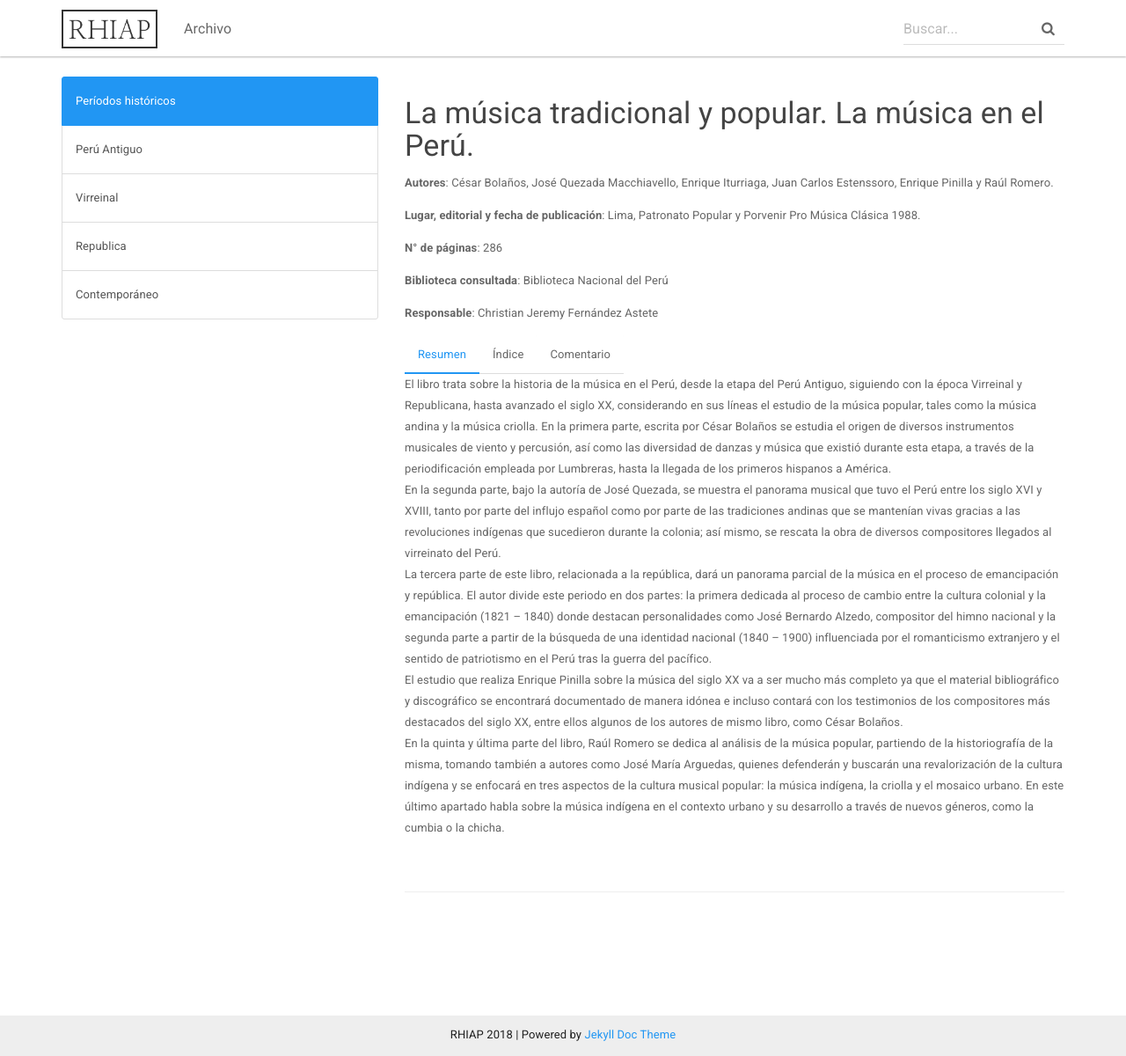
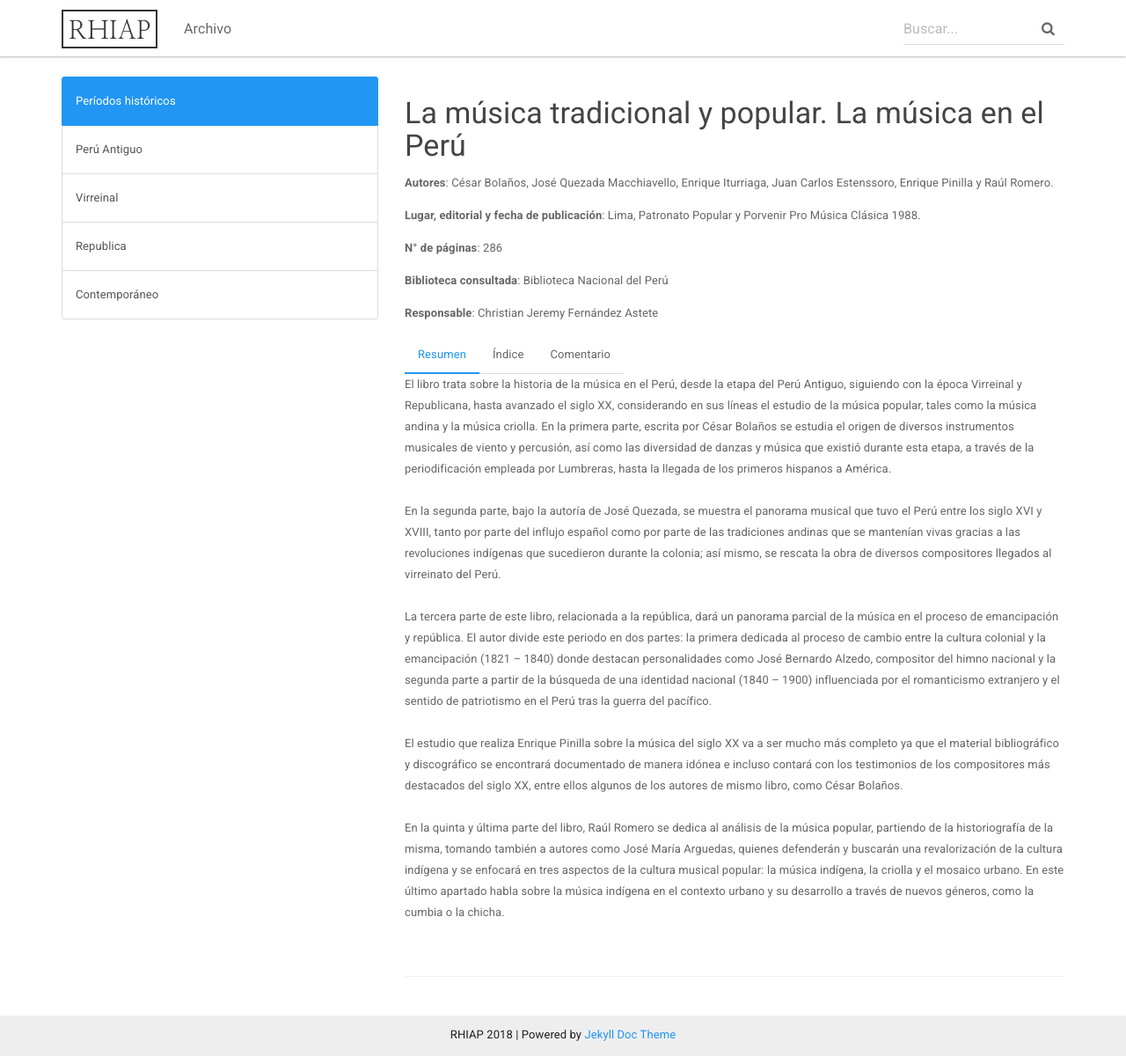
Before and after one commit to RHIAP/RHIAP.github.io, a Jekyll site: the page built from _archivo/republica/la_musica_tradicional_bolanos_romero_otros.md, in a window 1280 px wide and 1200 px high. Shown: the whole window at 88% size. Built offline with Jekyll 4.4.1, drawn with Linux system fonts in a browser that asks for light colours; nearby versions of some CDN libraries; part of the change alters nothing that is shown.

```diff
--- a/_archivo/republica/la_musica_tradicional_bolanos_romero_otros.md
+++ b/_archivo/republica/la_musica_tradicional_bolanos_romero_otros.md
@@ -1,7 +1,9 @@
 ---
-title: "La música tradicional y popular. La música en el Perú."
+title: "La música tradicional y popular. La música en el Perú"
 permalink: /archivo/la_musica_tradicional_bolanos_romero_otros/
 ---
+
+<!-- Datos generales de ficha. Solo escribir a partir de los dos puntos. -->
 
 **Autores**: César Bolaños, José Quezada Macchiavello, Enrique Iturriaga, Juan Carlos Estenssoro, Enrique Pinilla y Raúl Romero.
 
@@ -13,61 +15,84 @@ permalink: /archivo/la_musica_tradicional_bolanos_romero_otros/
 
 **Responsable**: Christian Jeremy Fernández Astete
 
+<!-- Fin de Datos generales de ficha -->
+
+<!-- Lo que sigue es el esquema para las pestañas de RESUMEN, ÍNDICE y COMENTARIO -->
+
+<!-- Las siguientes 5 líneas no se deben editar -->
+
 <ul class="nav nav-tabs">
   <li class="active"><a href="#resumen" data-toggle="tab">Resumen</a></li>
   <li><a href="#indice" data-toggle="tab">Índice</a></li>
   <li><a href="#comentario" data-toggle="tab">Comentario</a></li>
 </ul>
+
+<!-- INICIO de pestaña RESUMEN. Editar el texto dentro de las etiquetas <p> y </p>, el resto no debe modificarse, para agregar un salto de línea usar la etiqueta <br> al final de la línea o dos <br><br> para agregar un espacio mayor tipo párrafo. -->
+
 <div id="myTabContent" class="tab-content">
   <div class="tab-pane fade active in" id="resumen">
-    <p>El libro trata sobre la historia de la música en el Perú, desde la etapa del Perú Antiguo, siguiendo con la época Virreinal y Republicana, hasta avanzado el siglo XX, considerando en sus líneas el estudio de la música popular, tales como la música andina y la música criolla. En la primera parte, escrita por César Bolaños se estudia el origen de diversos instrumentos musicales de viento y percusión, así como las diversidad de danzas y música que existió durante esta etapa, a través de la periodificación empleada por Lumbreras, hasta la llegada de los primeros hispanos a América.<br>
-En la segunda parte, bajo la autoría de José Quezada, se muestra el panorama musical que tuvo el Perú entre los siglo XVI y XVIII, tanto por parte del influjo español como por parte de las tradiciones andinas que se mantenían vivas gracias a las revoluciones indígenas que sucedieron durante la colonia; así mismo, se rescata la obra de diversos compositores llegados al virreinato del Perú.<br>
-La tercera parte de este libro, relacionada a la república, dará un panorama parcial de la música en el proceso de emancipación y república. El autor divide este periodo en dos partes: la primera dedicada al proceso de cambio entre la cultura colonial y la emancipación (1821 – 1840) donde destacan personalidades como José Bernardo Alzedo, compositor del himno nacional y la segunda parte a partir de la búsqueda de una identidad nacional (1840 – 1900) influenciada por el romanticismo extranjero y el sentido de patriotismo en el Perú tras la guerra del pacífico.<br>
-El estudio que realiza Enrique Pinilla sobre la música del siglo XX va a ser mucho más completo ya que el material bibliográfico y discográfico se encontrará documentado de manera idónea e incluso contará con los testimonios de los compositores más destacados del siglo XX, entre ellos algunos de los autores de mismo libro, como César Bolaños.<br>
+    <p>El libro trata sobre la historia de la música en el Perú, desde la etapa del Perú Antiguo, siguiendo con la época Virreinal y Republicana, hasta avanzado el siglo XX, considerando en sus líneas el estudio de la música popular, tales como la música andina y la música criolla. En la primera parte, escrita por César Bolaños se estudia el origen de diversos instrumentos musicales de viento y percusión, así como las diversidad de danzas y música que existió durante esta etapa, a través de la periodificación empleada por Lumbreras, hasta la llegada de los primeros hispanos a América.<br><br>
+
+En la segunda parte, bajo la autoría de José Quezada, se muestra el panorama musical que tuvo el Perú entre los siglo XVI y XVIII, tanto por parte del influjo español como por parte de las tradiciones andinas que se mantenían vivas gracias a las revoluciones indígenas que sucedieron durante la colonia; así mismo, se rescata la obra de diversos compositores llegados al virreinato del Perú.<br><br>
+
+La tercera parte de este libro, relacionada a la república, dará un panorama parcial de la música en el proceso de emancipación y república. El autor divide este periodo en dos partes: la primera dedicada al proceso de cambio entre la cultura colonial y la emancipación (1821 – 1840) donde destacan personalidades como José Bernardo Alzedo, compositor del himno nacional y la segunda parte a partir de la búsqueda de una identidad nacional (1840 – 1900) influenciada por el romanticismo extranjero y el sentido de patriotismo en el Perú tras la guerra del pacífico.<br><br>
+
+El estudio que realiza Enrique Pinilla sobre la música del siglo XX va a ser mucho más completo ya que el material bibliográfico y discográfico se encontrará documentado de manera idónea e incluso contará con los testimonios de los compositores más destacados del siglo XX, entre ellos algunos de los autores de mismo libro, como César Bolaños.<br><br>
+
 En la quinta y  última parte del libro, Raúl Romero se dedica al análisis de la música popular, partiendo de la historiografía de la misma, tomando también a autores como José María Arguedas, quienes defenderán y buscarán una revalorización de la cultura indígena y se enfocará en tres aspectos de la cultura musical popular: la música indígena, la criolla y el mosaico urbano. En este último apartado habla sobre la música indígena en el contexto urbano y su desarrollo a través de nuevos géneros, como la cumbia o la chicha.<br>
 </p>
   </div>
+
+  <!-- FIN de la pestaña RESUMEN -->
+
+  <!-- INICIO de pestaña ÍNDICE. Para agregar un salto de línea usar la etiqueta <br> al final de la línea o dos <br><br> para agregar un espacio mayor tipo párrafo. -->
+
   <div class="tab-pane fade" id="indice">
-   PRESENTACIÓN/Alvaro Llona Bernal <br>
-PRÓLOGO/Edgar Valcárcel  <br>
-LA MÚSICA EN EL ANTIGUO PERÚ/César Bolaños  <br>
+   PRESENTACIÓN/Alvaro Llona Bernal <br> <br>
+PRÓLOGO/Edgar Valcárcel  <br><br>
+LA MÚSICA EN EL ANTIGUO PERÚ/César Bolaños  <br><br>
 Introducción  <br>
 Danza e instrumentos musicales antiguos <br>
 Música y danzas en el antiguo Perú  <br>
-Bibliografía  <br>
-LA MÚSICA EN EL VIRREINATO/José Quezada  <br>
+Bibliografía  <br><br>
+LA MÚSICA EN EL VIRREINATO/José Quezada  <br><br>
 Introducción  <br>
 Capítulo I: Formación de la cultura musical en la Colonia  <br>
 Capítulo II: Apogeo de la cultura musical en la Colonia <br>
-Capítulo III: Decadencia y ocaso de la cultura musical en la Colonia <br>
-EMANCIPACIÓN Y REPÚBLICA: SIGLO XIX/Enrique Iturriaga y Juan Carlos Estenssoro<br>
+Capítulo III: Decadencia y ocaso de la cultura musical en la Colonia <br><br>
+EMANCIPACIÓN Y REPÚBLICA: SIGLO XIX/Enrique Iturriaga y Juan Carlos Estenssoro<br><br>
 Introducción  <br>
 Capítulo I: Cultura colonial en la República <br>
 Capítulo II: Búsqueda de una nacionalidad <br>
-Bibliografía<br>
-LA MÚSICA EN ELSIGLO XX/Enrique Pinilla<br>
+Bibliografía<br><br>
+LA MÚSICA EN ELSIGLO XX/Enrique Pinilla<br><br>
 Introducción  <br>
 Capítulo I: 1900-1918 <br>
 Capítulo II: 1919-1939  <br>
 Capítulo III: 1940-1967 <br>
 Capítulo IV: 1968-1985 <br>
-Bibliografía <br>
-LA MÚSICA TRADICIONAL Y POPULAR/Raúl Romero <br>
+Bibliografía <br><br>
+LA MÚSICA TRADICIONAL Y POPULAR/Raúl Romero <br><br>
 Introducción <br>
 La música andina <br>
 La música criolla <br>
 El mosaico urbano<br>
-Bibliografía <br>
-Discografía <br>
-INDICE  <br>
+Bibliografía <br><br>
+Discografía <br><br>
+INDICE  <br><br>
 
   </div>
+
+  <!-- FIN de la pestaña ÍNDICE -->
+
+  <!-- INICIO de la pestaña COMENTARIO, editar solo el texto dentro de las etiquetas <p> y </p>, recuerde agregar las etiquetas <br><br> para generar los espacios entre párrafo y párrafo -->
+
   <div class="tab-pane fade" id="comentario">
     <p>
-    El presente texto es una de las pocas publicaciones en el siglo XX sobre la historia de la música peruana ya que hasta la fecha solo se había publicado obras como La música en la Catedral de Lima durante el virreinato (1972), de Andrés Sas Orchassal; o Música y danza en el antiguo Perú (1981), publicado por el Museo Nacional de Antropología y Arqueología en colaboración con el Instituto Nacional de Cultura.  <br>
-Es importante destacar el esfuerzo por parte de estos compositores y escritores para darnos una visión completa de la cultura musical en el Perú, ya que se ha recurrido a diversas fuentes, tales como la iconografía en las vasijas de cerámica antigua, instrumentos hallados en investigaciones arqueológicas, partituras de la época que a su vez se encuentra a lo largo de las páginas de esta obra, material discográfico, testimonios, fuentes orales, fuentes documentales, entre otros. <br>
-Como he mencionado, el texto cuenta con imágenes fotográficas, partituras, mapas topográficos, mapas cronológicos y comparativos que facilitan la lectura y el entendimiento de todo aquel que recurra a este libro para una posterior investigación sobre la historia de la música peruana. De igual manera, cabe destacar la bibliografía usada por los autores en cada capítulo al igual que el anexo de una discografía a base de grabaciones de campo. <br>
-El desarrollo del índice es irregular ya que su organización varía según cada capítulo. Esto quizás se deba a la autonomía de cada autor al momento de desarrollar el capítulo que le corresponde. <br>
+    El presente texto es una de las pocas publicaciones en el siglo XX sobre la historia de la música peruana ya que hasta la fecha solo se había publicado obras como La música en la Catedral de Lima durante el virreinato (1972), de Andrés Sas Orchassal; o Música y danza en el antiguo Perú (1981), publicado por el Museo Nacional de Antropología y Arqueología en colaboración con el Instituto Nacional de Cultura.  <br><br>
+Es importante destacar el esfuerzo por parte de estos compositores y escritores para darnos una visión completa de la cultura musical en el Perú, ya que se ha recurrido a diversas fuentes, tales como la iconografía en las vasijas de cerámica antigua, instrumentos hallados en investigaciones arqueológicas, partituras de la época que a su vez se encuentra a lo largo de las páginas de esta obra, material discográfico, testimonios, fuentes orales, fuentes documentales, entre otros. <br><br>
+Como he mencionado, el texto cuenta con imágenes fotográficas, partituras, mapas topográficos, mapas cronológicos y comparativos que facilitan la lectura y el entendimiento de todo aquel que recurra a este libro para una posterior investigación sobre la historia de la música peruana. De igual manera, cabe destacar la bibliografía usada por los autores en cada capítulo al igual que el anexo de una discografía a base de grabaciones de campo. <br><br>
+El desarrollo del índice es irregular ya que su organización varía según cada capítulo. Esto quizás se deba a la autonomía de cada autor al momento de desarrollar el capítulo que le corresponde. <br><br>
 El texto tiene además un inconveniente en cuanto a su fecha de publicación, ya que he recurrido al que fue reimpreso en 1988, perteneciendo aún a la primera edición, y encontrando como referencia este mismo texto citado en dicho año; sin embargo, se puede encontrar una segunda edición publicada por el Fondo Editorial Filarmonía en el 2007 y también he podido encontrar como fecha de publicación el año de 1985.
     </p>
   </div>
```
